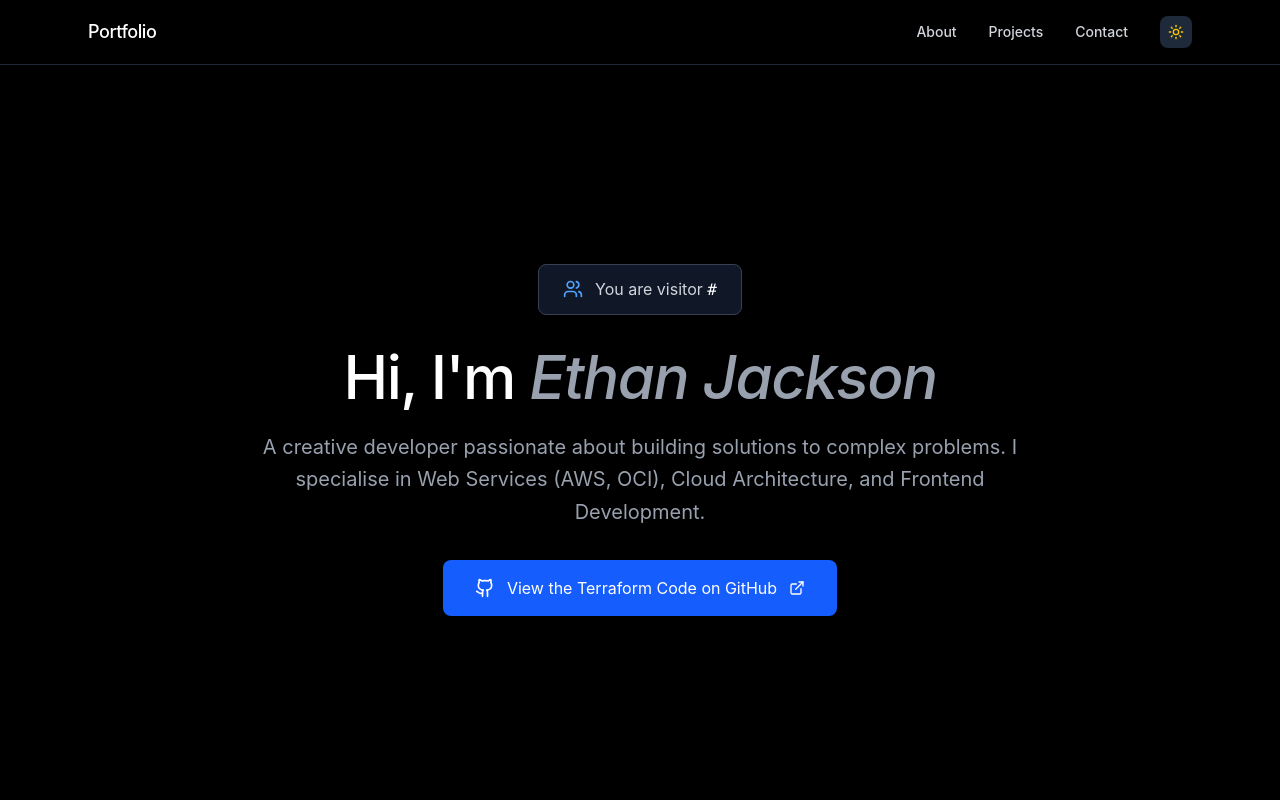
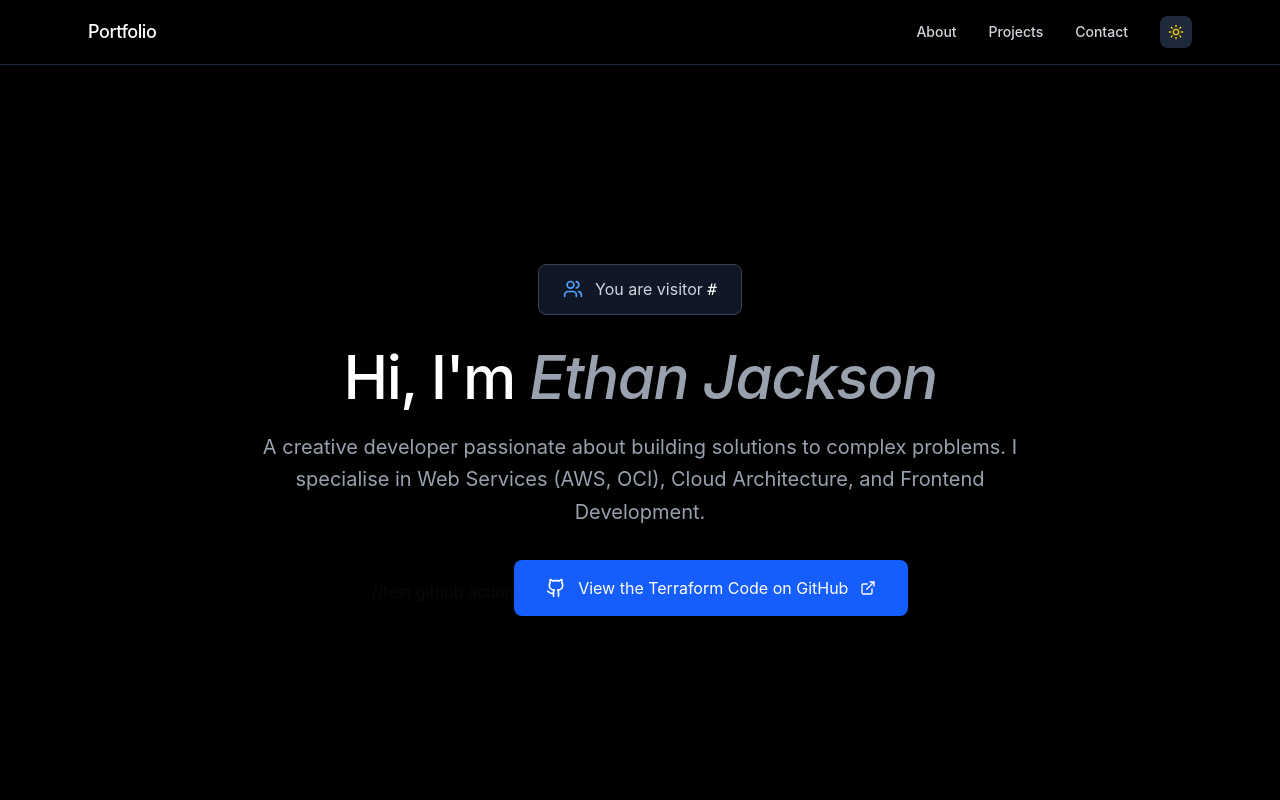
Before and after one commit to EthanJackson1/Personal-Portfolio, a React (Vite) app: page / in a window 1280 px wide. Shown: the top 800 px of the page. Built offline with nearby package versions, Linux system fonts and the light colour scheme; no server answers.

Commit message:
GitHub Actions Test

```diff
--- a/src/app/App.tsx
+++ b/src/app/App.tsx
@@ -58,6 +58,8 @@ function AppContent() {
             A creative developer passionate about building solutions to complex problems.
             I specialise in Web Services (AWS, OCI), Cloud Architecture, and Frontend Development.
           </p>
+
+          //test github action
 
           {/* GitHub Source Button */}
           <a
```
